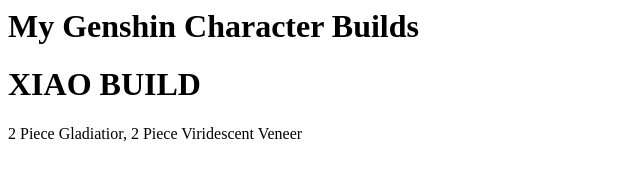
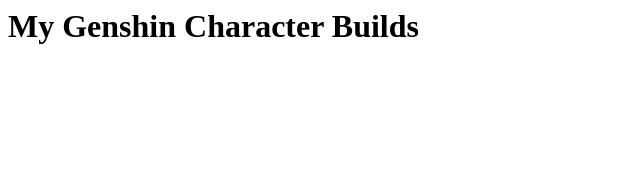
Before and after one commit to poopoopeepeepogchamp/How-to-make-a-website-, a plain HTML site: page index.html in a window 1280 px wide. Shown: the whole page, without its empty margins (0-640 px from the left). Drawn offline with Linux system fonts and the light colour scheme.

Commit message:
Update index.html

```diff
--- a/index.html
+++ b/index.html
@@ -1,5 +1,9 @@
-<h1> My Genshin Character Builds </h1>
-<body>
-  <h1> XIAO BUILD </h1>
-  <p> 2 Piece Gladiatior, 2 Piece Viridescent Veneer </p>
+<html>
+  <title>
+    Genshin Builds
+  </title>
+
+  <body>
+  <h1> My Genshin Character Builds </h1>
 </body>
+</html>
```
